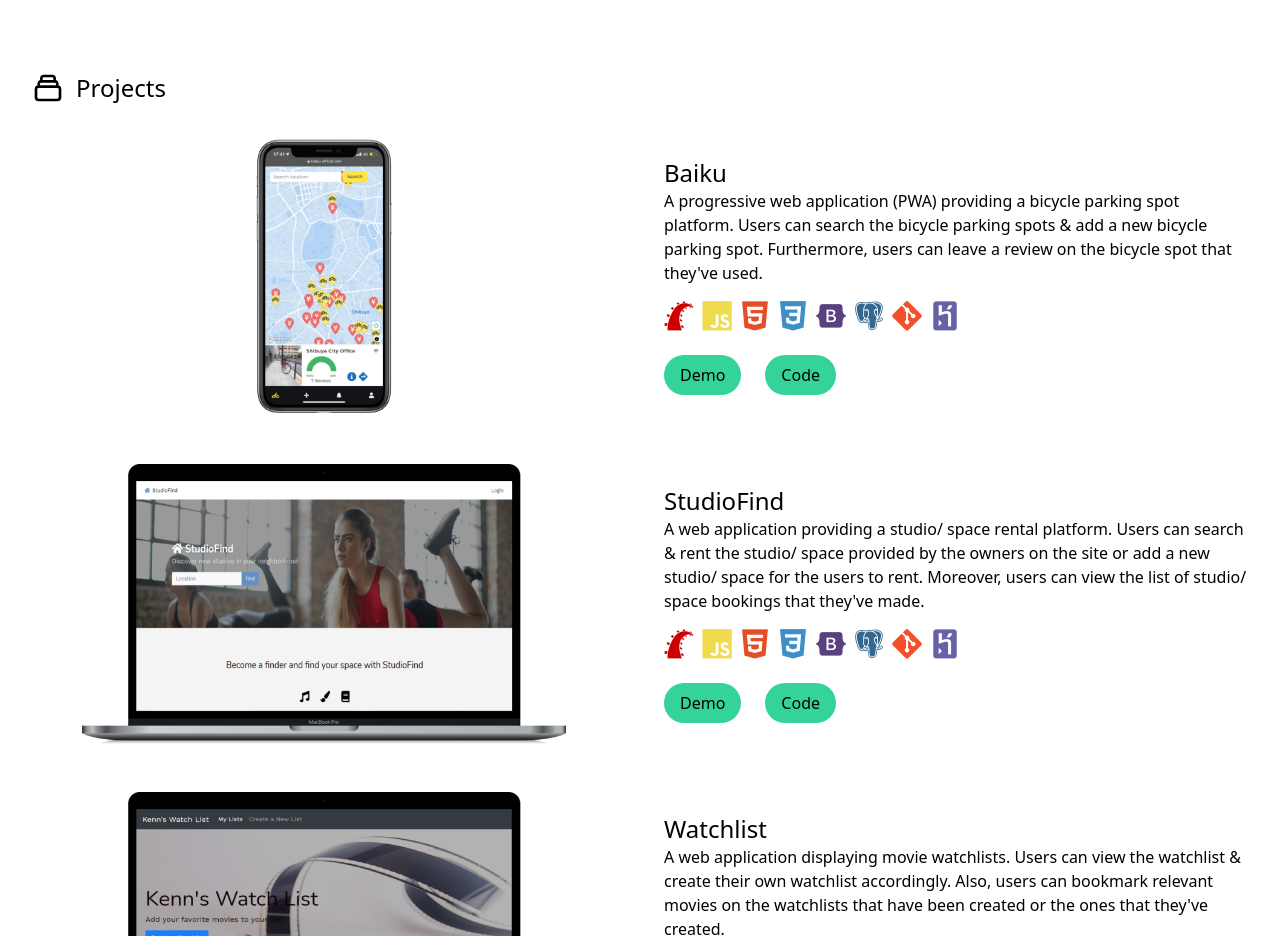
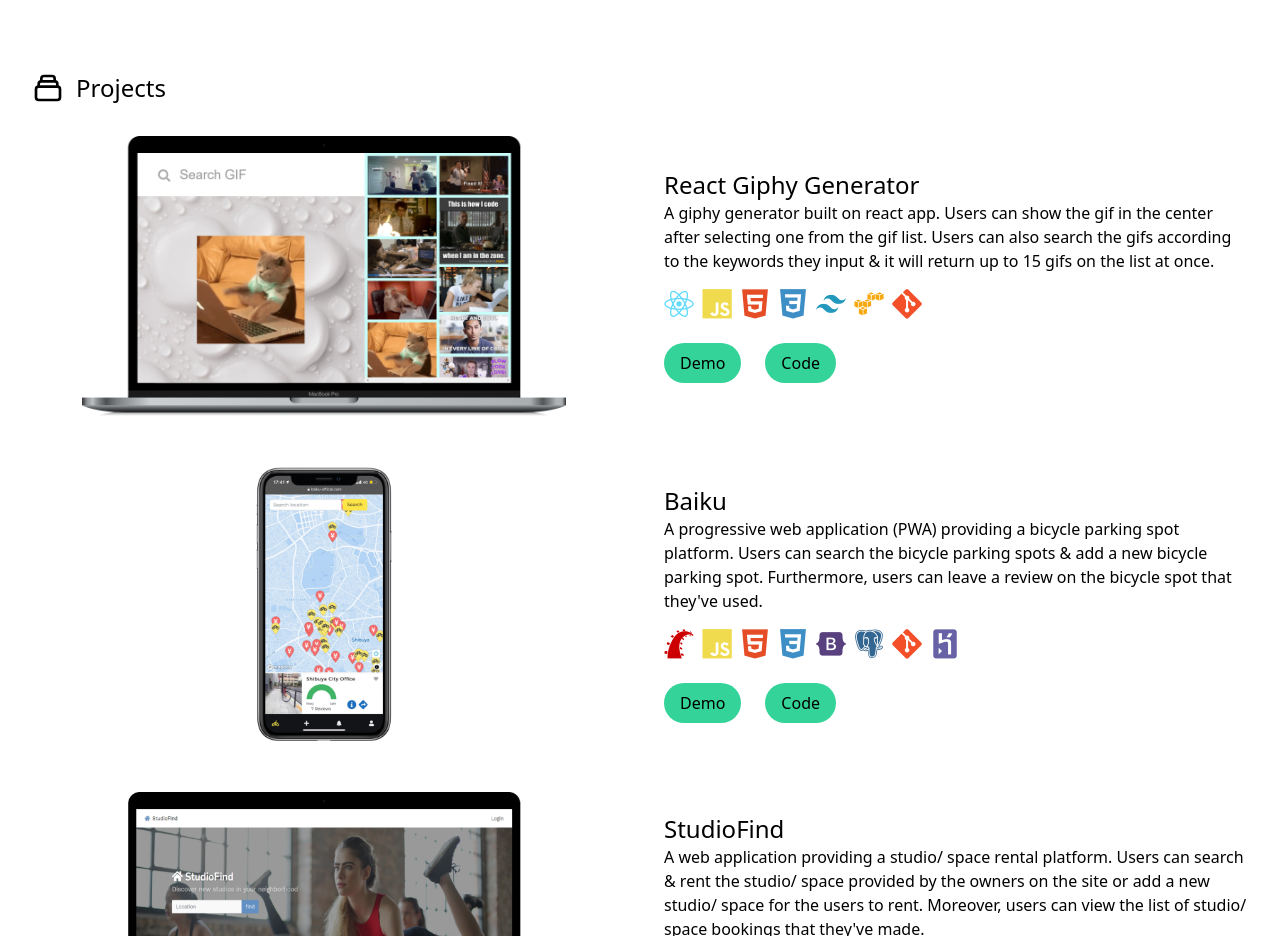
Before and after one commit to kenntheswe/kenntheswe, a React (Create React App) app: page / in a window 1280 px wide. Shown: the part 840-1776 px from the top of the page. Built offline with nearby package versions, Linux system fonts and the light colour scheme.

Commit message:
Added react project

```diff
--- a/src/components/ProjectList.js
+++ b/src/components/ProjectList.js
@@ -3,10 +3,33 @@ import React from 'react'
 import baiku from '../images/baiku.png'
 import studioFind from '../images/studioFind.png'
 import watchlist from '../images/watchlist.png'
+import reactGiphy from '../images/reactGiphy.png'
 
 const ProjectList = () => {
   return (
     <div className="grid gap-12 grid-cols-1 my-8">
+      <div className="project grid gap-12 grid-cols-1 md:grid-cols-2">
+        <div className="project-image-container flex justify-center" style={{ height: "280px" }}>
+          <img className="project-image" data-aos="fade-left" src={reactGiphy} alt="reactGiphy"/>
+        </div>
+        <div className="self-center" data-aos="fade-right">
+          <h1 className="text-2xl" data-aos="fade-right">React Giphy Generator</h1>
+          <p data-aos="fade-right">A giphy generator built on react app. Users can show the gif in the center after selecting one from the gif list. Users can also search the gifs according to the keywords they input & it will return up to 15 gifs on the list at once.</p>
+          <div className="flex space-x-2 my-4 text-3xl">
+            <i data-aos="fade-right" data-aos-duration="300" className="devicon-react-original colored"></i>
+            <i data-aos="fade-right" data-aos-duration="600" className="devicon-javascript-plain colored"></i>
+            <i data-aos="fade-right" data-aos-duration="900" className="devicon-html5-plain colored"></i>
+            <i data-aos="fade-right" data-aos-duration="1200" className="devicon-css3-plain colored"></i>
+            <i data-aos="fade-right" data-aos-duration="1500" className="devicon-tailwindcss-plain colored"></i>
+            <i data-aos="fade-right" data-aos-duration="1800" className="devicon-amazonwebservices-original colored"></i>
+            <i data-aos="fade-right" data-aos-duration="2100" className="devicon-git-plain colored"></i>
+          </div>
+          <div className="flex space-x-6 mt-6">
+            <a className="bg-green-400 hover:bg-green-300 transition-colors duration-300 px-4 py-2 rounded-full" data-aos="fade-up" href="https://www.baiku-official.com/" target="_blank" rel="noreferrer nofollow">Demo</a>
+            <a className="bg-green-400 hover:bg-green-300 transition-colors duration-300 px-4 py-2 rounded-full" data-aos="fade-up" href="https://github.com/Kenn-0/baiku-app" target="_blank" rel="noreferrer nofollow">Code</a>
+          </div>
+        </div>
+      </div>
       <div className="project grid gap-12 grid-cols-1 md:grid-cols-2">
         <div className="project-image-container flex justify-center" style={{ height: "280px" }}>
           <img className="project-image" data-aos="fade-left" src={baiku} alt="baiku"/>
```
Also changed, not shown: src/images/reactGiphy.png (added).
